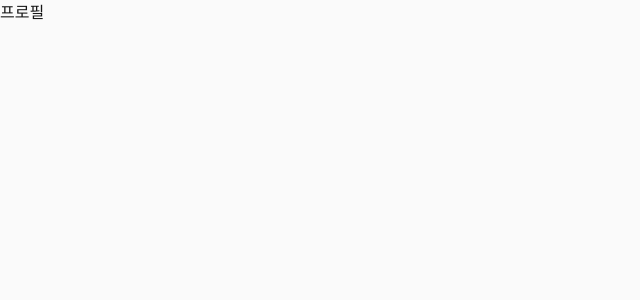
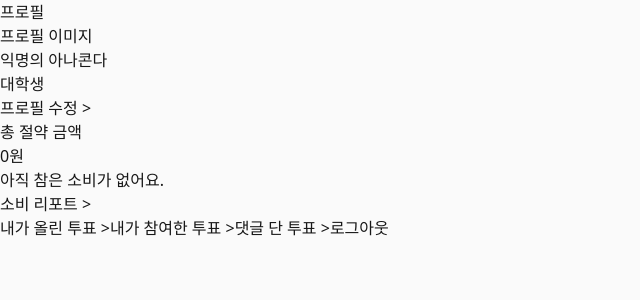
Before and after one commit to jiho7407/PickIt, a Next.js app in the folder apps/web/: page /profile in a window 1280 px wide. Shown: the top 300 px of the page, without its empty margins (0-640 px from the left). Built offline with nearby package versions, Linux system fonts and the light colour scheme.

Commit message:
Update page.tsx

```diff
--- a/apps/web/app/profile/page.tsx
+++ b/apps/web/app/profile/page.tsx
@@ -1,7 +1,30 @@
+import Link from "next/link";
+
 export default function ProfilePage() {
   return (
     <main>
       <h1>프로필</h1>
+
+      <section>
+        <div>프로필 이미지</div>
+        <h2>익명의 아나콘다</h2>
+        <p>대학생</p>
+        <Link href="/profile/edit">프로필 수정 &gt;</Link>
+      </section>
+
+      <section>
+        <p>총 절약 금액</p>
+        <h2>0원</h2>
+        <p>아직 참은 소비가 없어요.</p>
+        <Link href="/report">소비 리포트 &gt;</Link>
+      </section>
+
+      <nav>
+        <Link href="/votes/my">내가 올린 투표 &gt;</Link>
+        <Link href="/votes/joined">내가 참여한 투표 &gt;</Link>
+        <Link href="/votes/commented">댓글 단 투표 &gt;</Link>
+        <button>로그아웃</button>
+      </nav>
     </main>
   );
 }
```
